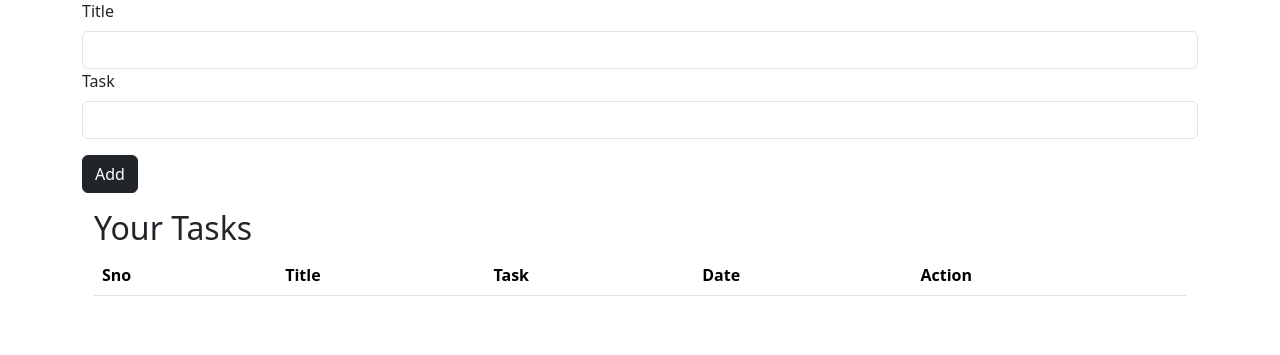
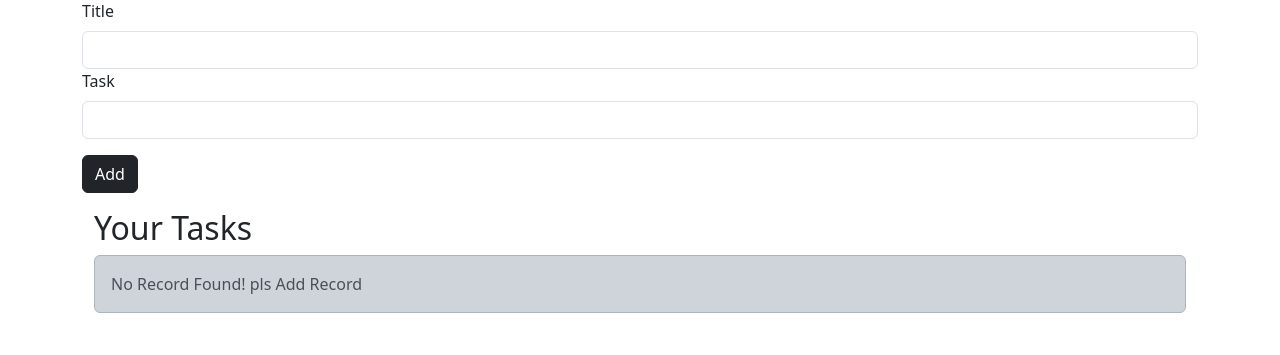
Before and after one commit to bittu9835/todo-app-flask, a Flask app: page / in a window 1280 px wide. Shown: the part 113-468 px from the top of the page. Run offline with Flask 3, Linux system fonts and the light colour scheme; lists and menus that the app fills with data are empty.

Commit message:
change todo app

```diff
--- a/first_program/templates/index.html
+++ b/first_program/templates/index.html
@@ -47,7 +47,12 @@
 <div class="container">
     <h2>Your Tasks</h2>
     <table class="table">
-        <thead>
+          {% if alltodo|length==0 %}
+          <div class="alert alert-dark" role="alert">
+        No Record Found! pls Add Record
+          </div>
+          {% else %}
+          <thead>
           <tr>
             <th scope="col">Sno</th>
             <th scope="col">Title</th>
@@ -69,6 +74,7 @@
             </td>
           </tr>
           {% endfor %}
+          {% endif %}
         </tbody>
       </table>
 </div>
```
